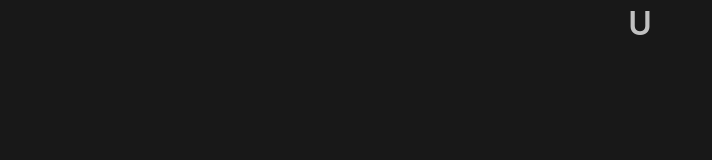
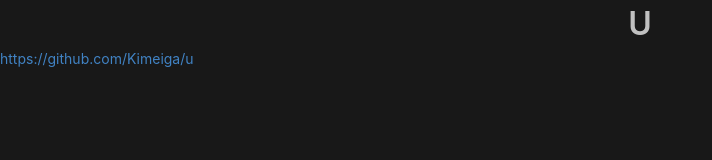
Before and after one commit to Kimeiga/u, a website: page index.html in a window 1280 px wide. Shown: the whole page, without its empty margins (0-712 px from the left). Drawn offline with Linux system fonts and the light colour scheme.

Commit message:
Update index.html

```diff
--- a/index.html
+++ b/index.html
@@ -15,6 +15,7 @@
 
 <body data-color-mode="dark" data-dark-theme="dark">
 	<h1 style="text-align: center;">U</h1>
+	<a href="https://github.com/Kimeiga/u" style="text-align: center;">https://github.com/Kimeiga/u</a>
 	<script src="https://utteranc.es/client.js" repo="Kimeiga/u" issue-term="pathname" theme="github-dark"
 		crossorigin="anonymous" async>
 		</script>
```
